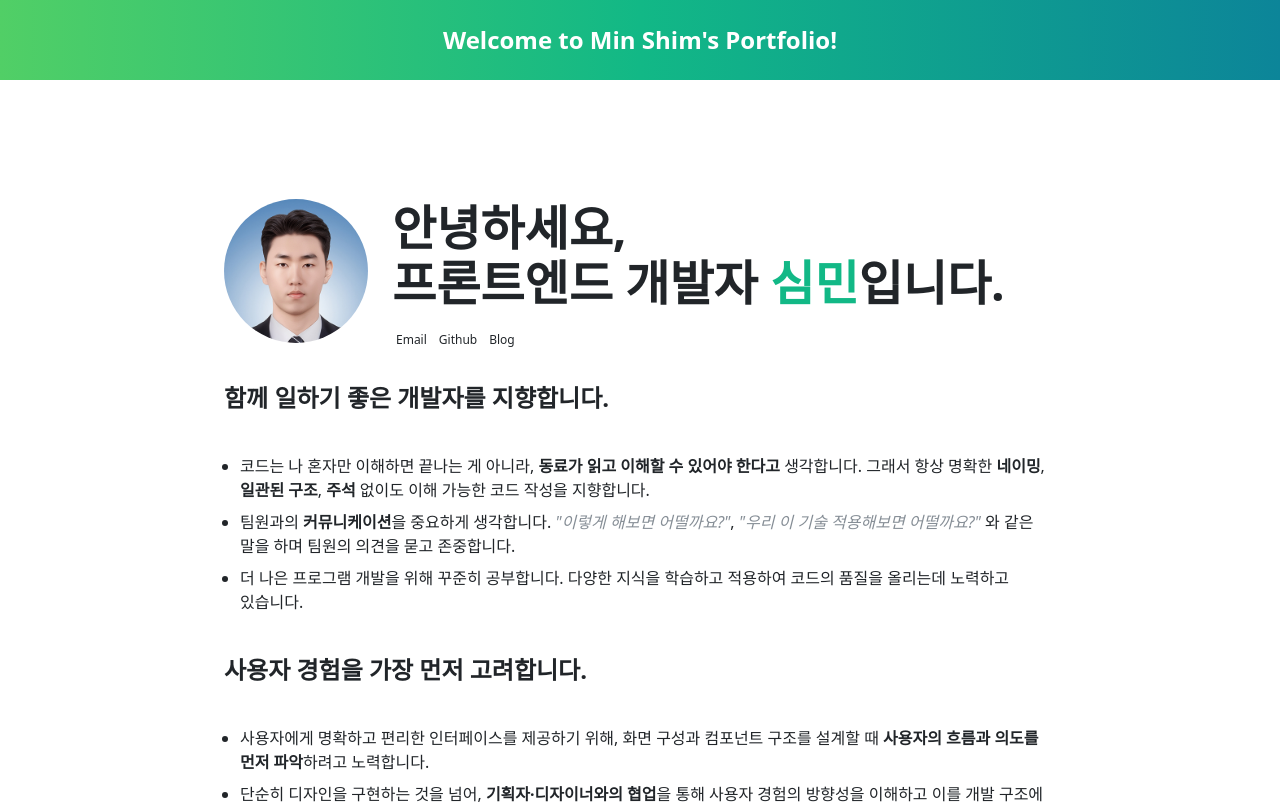
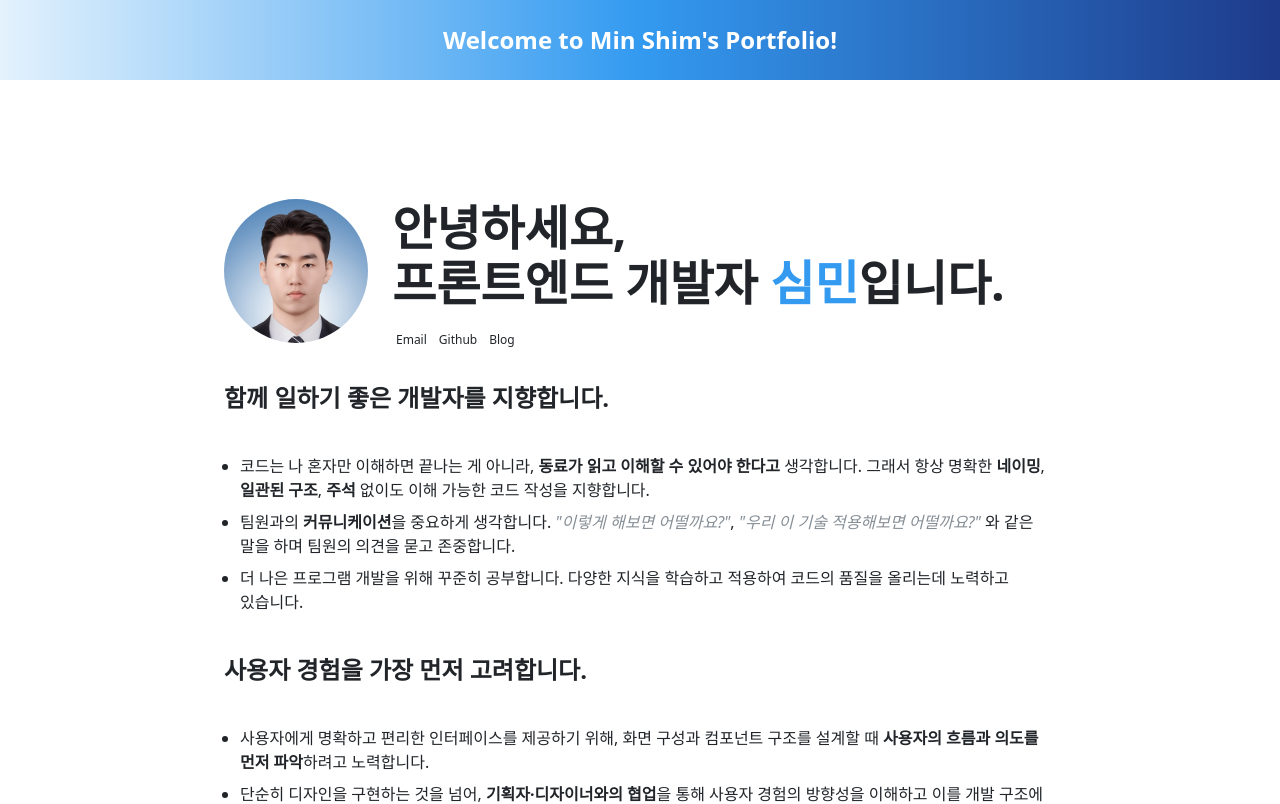
Before and after one commit to zxim/Simple_Portfolio, a Next.js app: page / in a window 1280 px wide. Shown: the top 804 px of the page. Built offline with nearby package versions, Linux system fonts and the light colour scheme.

Commit message:
색상변경

```diff
--- a/tailwind.config.js
+++ b/tailwind.config.js
@@ -1,44 +1,25 @@
-/* eslint-disable @typescript-eslint/no-var-requires */
-
-// const { fontFamily } = require("tailwindcss/defaultTheme");
 /** @type {import('tailwindcss').Config} */
-
 module.exports = {
   content: ["./src/**/*.{js,ts,jsx,tsx}"],
   darkMode: "class",
   theme: {
     extend: {
-      // NOTE: 본 템플릿은 대부분이 모노톤으로 이루어져 있습니다. primary 컬러만 수정하여 사용하시는 것을 권장드립니다.
       colors: {
+        // 회색 계열 (기존 유지)
         GRAY_LIGHT: "#f1f3f5",
         GRAY: "#adb5bd",
         GRAY_HEAVY: "#868e96",
         GRAY_EXTRAHEAVY: "#495057",
         BLACK: "#212529",
-        /**
-         * @description selection(드래그 블록)에 사용되는 컬러입니다.
-         */
-        PRIMARY_LIGHT: "#c3fae8",
 
-        /**
-         * @description 자기소개의 이름 부분, code tag의 darkmode에 사용되는 컬러입니다.
-         */
-        PRIMARY: "#12b886",
+        // 포인트 컬러: 하늘~파랑 계열
+        PRIMARY_LIGHT: "#d0ebff",   // 연한 하늘색
+        PRIMARY: "#339af0",         // 메인 파랑
+        PRIMARY_HEAVY: "#1c7ed6",   // 진한 파랑
 
-        /**
-         * @description code tag, link hover icon에 사용되는 컬러입니다.
-         */
-        PRIMARY_HEAVY: "#087f5b",
-
-        /**
-         * @description 페이지 최상단 gradient의 시작 컬러입니다.
-         */
-        GRADIENT_FROM: "#51cf66",
-
-        /**
-         * @description 페이지 최상단 gradient의 종료 컬러입니다.
-         */
-        GRADIENT_TO: "#0c8599",
+        // 상단 그라데이션
+        GRADIENT_FROM: "#e3f2fd",   // 밝은 하늘색 (연한 시작)
+        GRADIENT_TO: "#1e3a8a",     // 남색 느낌 (짙은 종료)
       },
     },
   },
```
